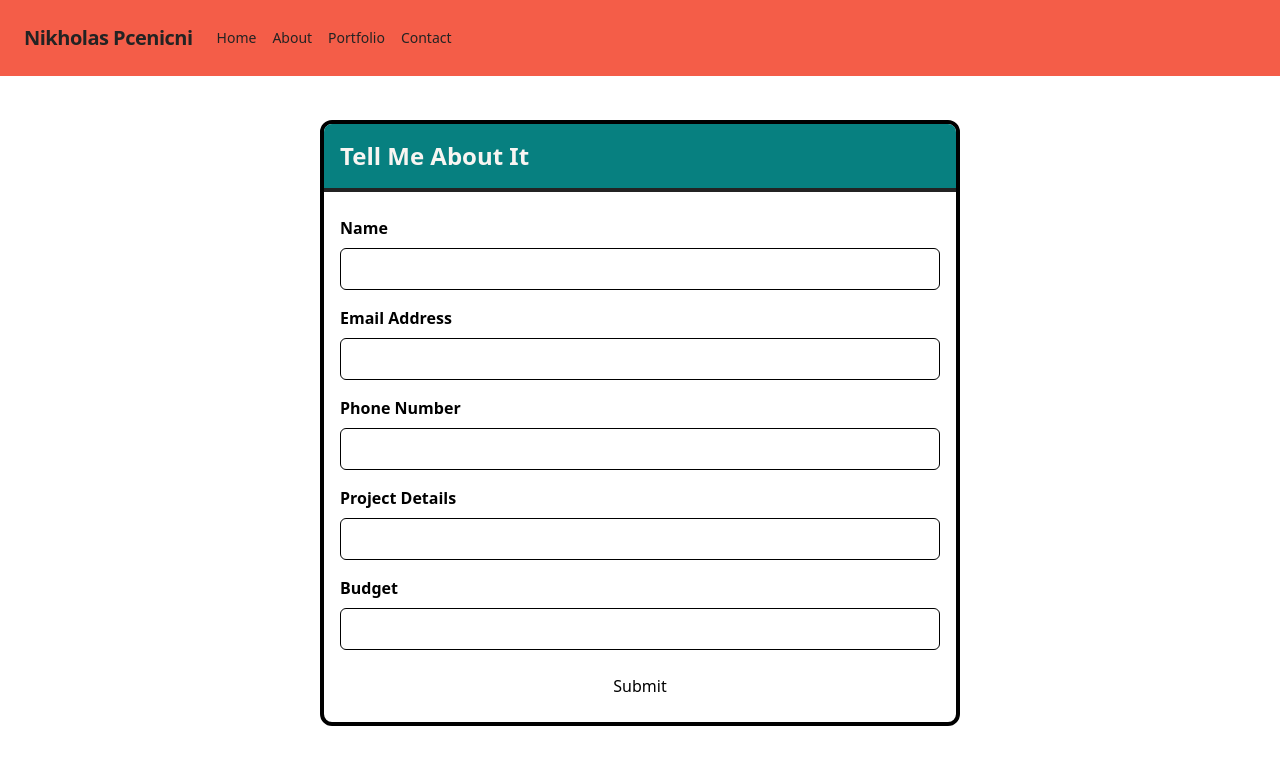
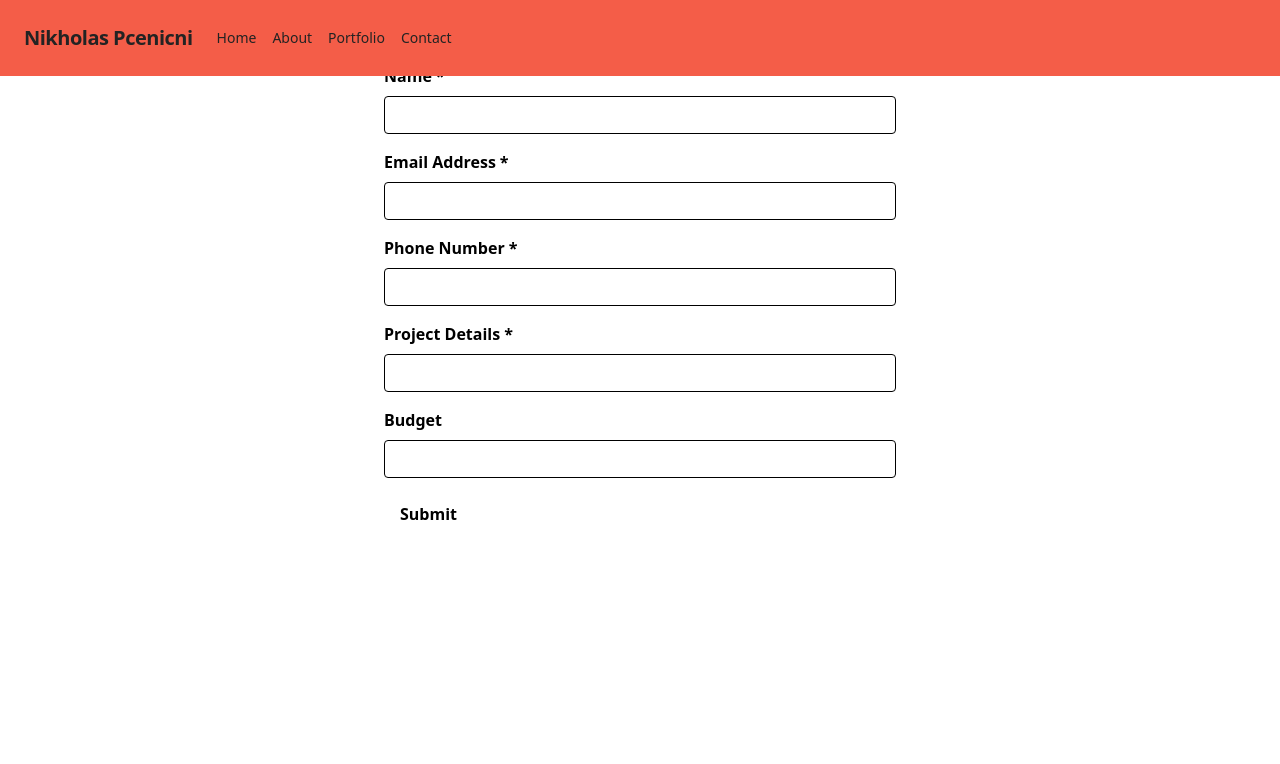
Before and after one commit to nikpcenicni/pcenicni.dev, a Next.js app: page /contact in a window 1280 px wide. Shown: the top 764 px of the page. Built offline with nearby package versions, Linux system fonts and the light colour scheme.

Commit message:
non styled contact to troubleshoot functionality

```diff
--- a/src/components/ContactForm.tsx
+++ b/src/components/ContactForm.tsx
@@ -1,76 +1,68 @@
-import { useState } from 'react';
-import { useForm } from 'react-hook-form';
-import axios from 'axios';
+import React, { useState } from "react";
+import axios from "axios";
 
 interface FieldProps {
   name: string;
   label: string;
   type: string;
   required: boolean;
+  placeholder?: string;
 }
 
-interface ContactFormProps {
-  fields: FieldProps[];
-  buttonText: string;
-}
+const ContactForm: React.FC<{ fields: FieldProps[] }> = ({ fields }) => {
+  const [formData, setFormData] = useState<{ [key: string]: string }>({});
 
-const ContactForm = ({ fields, buttonText }: ContactFormProps) => {
-  const { register, handleSubmit, formState: { errors } } = useForm();
-  const [submitting, setSubmitting] = useState(false);
-  const [submitError, setSubmitError] = useState('');
+  const handleInputChange = (event: React.ChangeEvent<HTMLInputElement>) => {
+    const { name, value } = event.target;
+    setFormData((prevFormData) => ({
+      ...prevFormData,
+      [name]: value,
+    }));
+  };
 
-  const onSubmit = async (data: any) => {
-    setSubmitting(true);
-    setSubmitError('');
+  const handleSubmit = async (event: React.FormEvent<HTMLFormElement>) => {
+    event.preventDefault();
 
     try {
-      const response = await axios.post('/.netlify/functions/contact', data);
+      const response = await axios.post("/.netlify/functions/process-form", formData);
 
-      if (response.status !== 200) {
-        throw new Error('Failed to submit form');
+      if (response.status === 200) {
+        console.log("Form submitted successfully");
+      } else {
+        console.error("Form submission failed");
       }
-
-      setSubmitting(false);
-      alert('Form submitted successfully');
-    } catch (error:any) {
-      setSubmitting(false);
-      setSubmitError(error.message);
+    } catch (error) {
+      console.error(error);
     }
   };
 
   return (
-    <div className='pt-20'>
-      <div className='mt-10 w-1/2 mx-auto border-4 rounded-xl'>
-        <h1 className='text-2xl font-bold mb-2 p-4 border-b-4 bg-greenblue text-main border-stroke rounded-t-lg'>Tell Me About It</h1>
-
-        <form onSubmit={handleSubmit(onSubmit)} className="p-4">
-          {fields.map(({ name, label, type, required }) => (
+    <div className="pt-16">
+    <form onSubmit={handleSubmit} className="max-w-lg mx-auto">
+      {fields.map(({ name, label, type, required, placeholder }) => (
         <div key={name} className="mb-4">
-              <label htmlFor={name} className="block mb-2 font-semibold">{label}</label>
+          <label htmlFor={name} className="block text-gray-700 font-bold mb-2">
+            {label}
+            {required && <span className="text-red-500 ml-1">*</span>}
+          </label>
           <input
             type={type}
+            name={name}
             id={name}
-                {...register(name, { required })}
-                className="w-full px-3 py-2 border rounded-md focus:outline-none focus:ring-2 focus:ring-blue-500"
+            placeholder={placeholder}
+            className="appearance-none border rounded w-full py-2 px-3 text-gray-700 leading-tight focus:outline-none focus:shadow-outline"
+            onChange={handleInputChange}
+            required={required}
           />
-              <input type="hidden" name="form-name" value="contact" />
-              {errors[name] && (
-                <div className="mt-1 text-red-500">{label} is required.</div>
-              )}
         </div>
       ))}
-          {submitError && (
-            <div className="mt-4 text-red-500">{submitError}</div>
-          )}
       <button
         type="submit"
-            disabled={submitting}
-            className="w-full px-4 py-2 text-white bg-blue-500 rounded-md hover:bg-blue-600 focus:outline-none focus:ring-2 focus:ring-blue-500"
+        className="bg-blue-500 hover:bg-blue-700 text-white font-bold py-2 px-4 rounded focus:outline-none focus:shadow-outline"
       >
-            {submitting ? 'Submitting...' : buttonText}
+        Submit
       </button>
     </form>
-      </div>
     </div>
   );
 };
```
Lines whose indentation alone changed are shown as unchanged.
